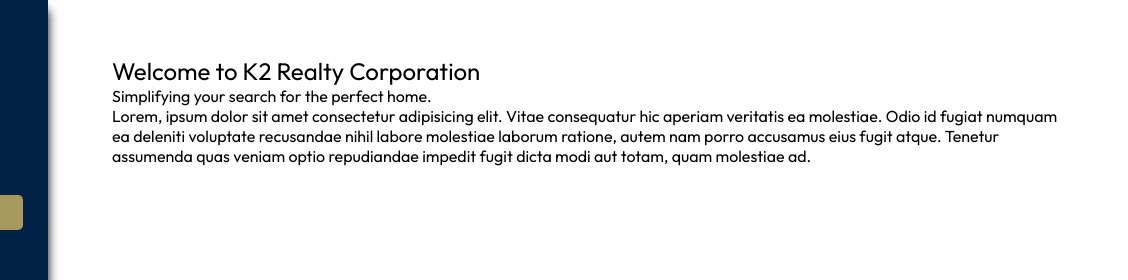
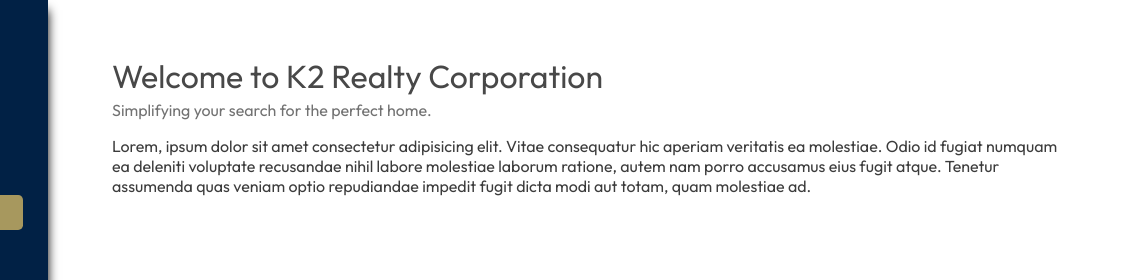
Before and after one commit to k2realty/k2realty.github.io, a plain HTML site: page index.html in a window 1280 px wide. Shown: the top 280 px of the page, 152-1280 px from the left. Drawn offline with nearby package versions, Linux system fonts and the light colour scheme.

Commit message:
Uploaded pics

```diff
--- a/style.css
+++ b/style.css
@@ -98,6 +98,26 @@
     color:#3c3c3c
 }
 
+h1 {
+    color:#484848;
+    font-size: 2rem;
+    margin-bottom: .25rem;
+}
+
+h4 {
+    color: #727272;
+    margin-bottom: 1rem;
+}
+
+p {
+    color: #3c3c3c
+}
+
+.container-md {
+    max-width: 700px;
+    margin:auto;
+}
+
 @media (max-width: 780px) {
     .sidenav{
         width: 0;
```
